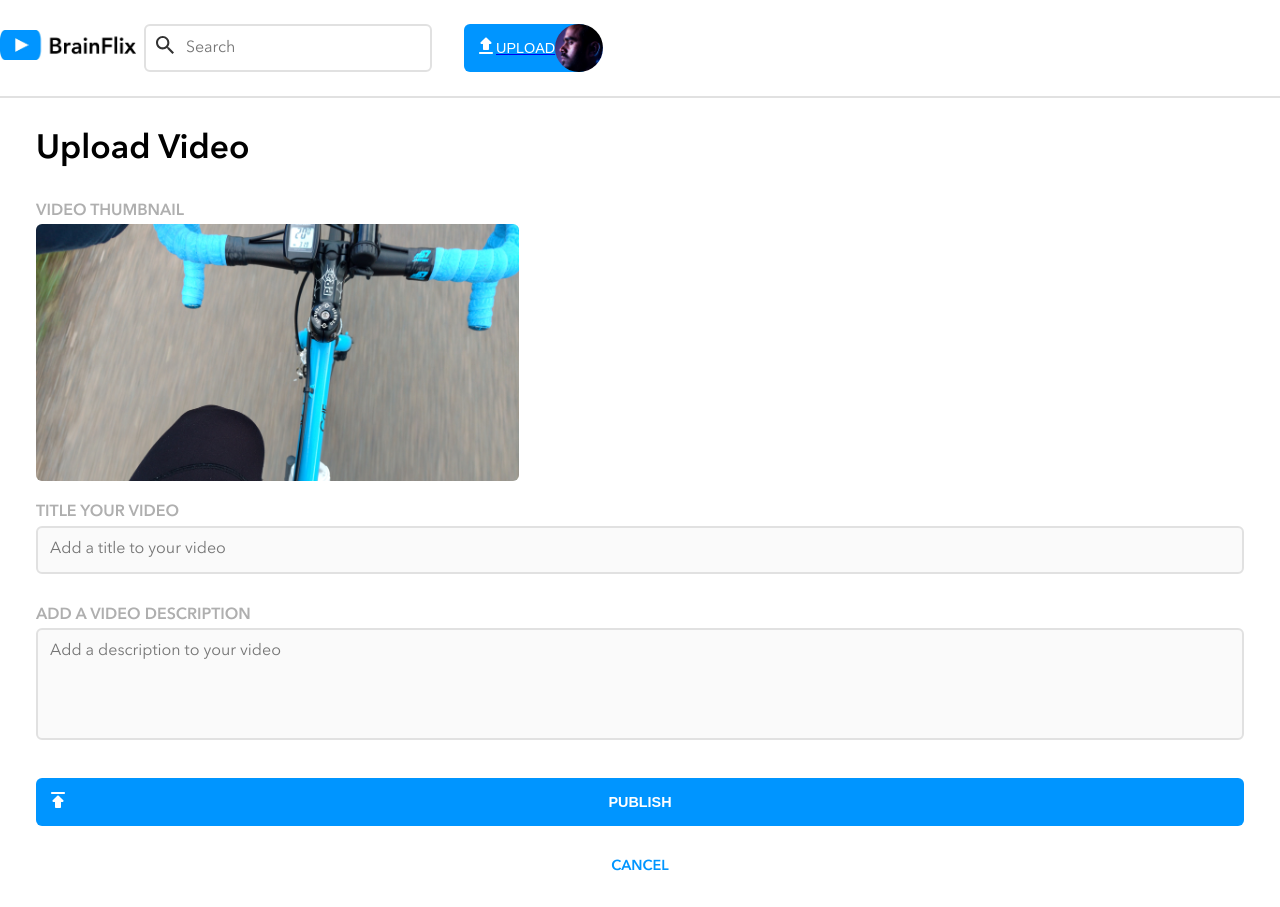
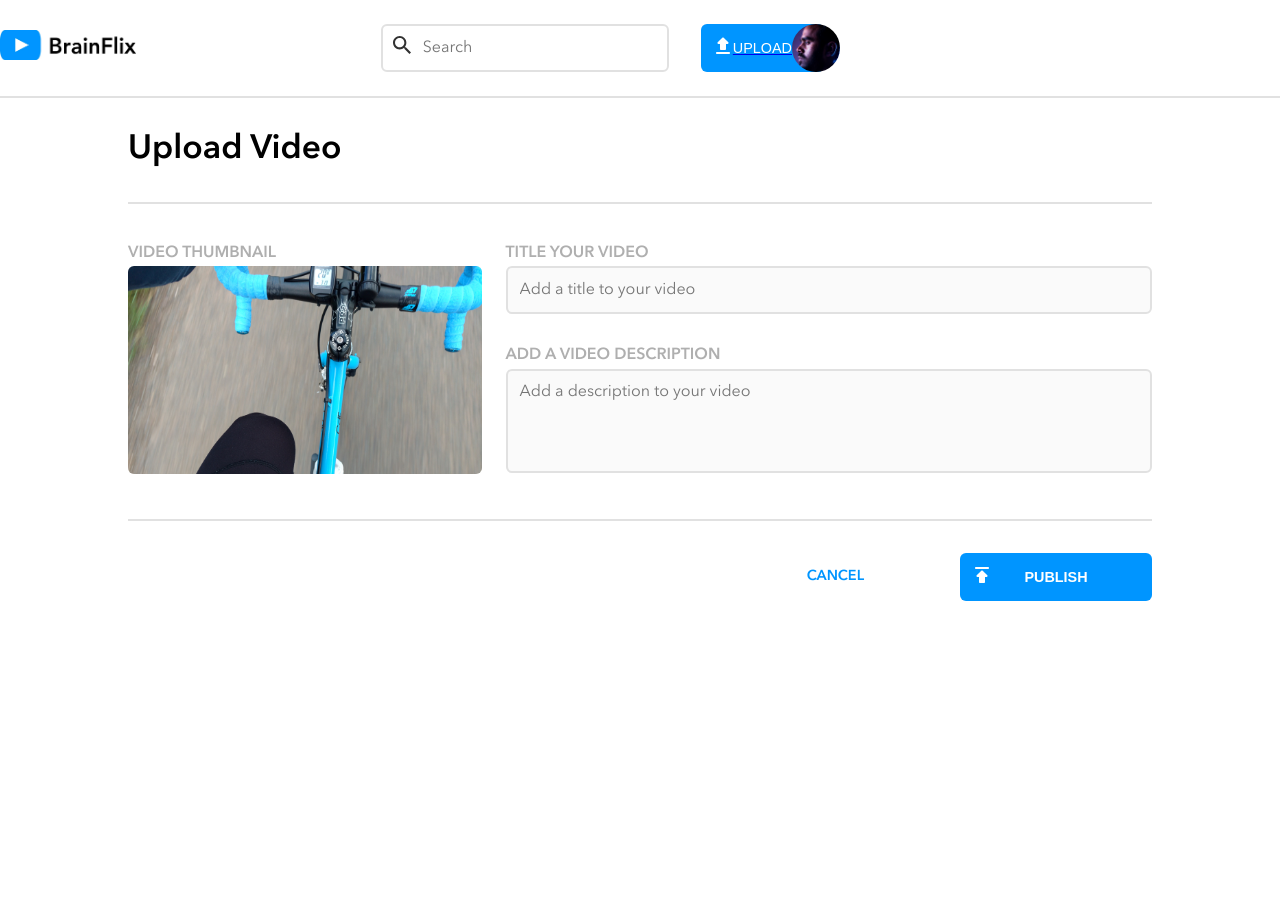
Before and after one commit to duongstephon/stephon-duong-brainflix, a React (Create React App) app: page /upload in a window 1280 px wide. After the commit the page ends 800 px from the top, so only its background shows below. Built offline with nearby package versions, Linux system fonts and the light colour scheme; the HTML template or start-up script is replaced by a standard one.

Commit message:
added responsive design to upload page

```diff
--- a/src/components/Header/Header.js
+++ b/src/components/Header/Header.js
@@ -6,8 +6,8 @@ import { Link } from 'react-router-dom';
 
 const Header = () => {
   return (
-    <div className='header'>
-      <Link to='/'>
+    <header className='header'>
+      <Link to='/' className='header__test'>
         <img
         className='header__logo'
         src={BrainFlixLogo}
@@ -26,7 +26,7 @@ const Header = () => {
       <Link to="/upload" className='header__link'>
         <button className='header__button'>upload</button>
       </Link>
-    </div>
+    </header>
   );
 };
 
--- a/src/components/Header/Header.scss
+++ b/src/components/Header/Header.scss
@@ -11,6 +11,7 @@
     margin: 0rem 1rem;
 
     @include mixins.tablet {
+        display: flex;
         flex-direction: row;
         justify-content: space-between;
         margin: 0rem 2.25rem;
@@ -49,7 +50,7 @@
         align-items: center;
 
         @include mixins.tablet {
-            width: 65%;
+            width: 25rem;
             margin: 0.5rem 0rem;
             justify-content: flex-end;
         }
@@ -83,4 +84,8 @@
     &__link {
         width: 100%;
     }
+
+    &__test {
+        width: 100%;
+    }
 }
--- /dev/null
+++ b/src/components/UploadButtons/UploadButtons.js
@@ -0,0 +1,14 @@
+import React from 'react';
+import './UploadButtons.scss';
+import { Link } from 'react-router-dom';
+
+const UploadButtons = () => {
+  return (
+    <div className='upload-buttons'>
+      <button className='upload-buttons__button'>publish</button>
+      <Link to="/" className='upload-buttons__cancel'>cancel</Link>
+    </div>
+  );
+};
+
+export default UploadButtons;
--- /dev/null
+++ b/src/components/UploadButtons/UploadButtons.scss
@@ -0,0 +1,42 @@
+@use '../../styles/partials/mixins.scss';
+@use '../../styles/partials/variables.scss';
+@use '../../styles/partials/global.scss' as *;
+
+.upload-buttons {
+    display: flex;
+    flex-direction: column;
+    align-items: center;
+
+    @include mixins.tablet {
+        flex-direction: row-reverse;
+        align-items: center;
+        margin-top: 1rem;
+    }
+
+    &__button {
+        background: url('../../assets/icons/publish.svg') no-repeat scroll 10px 10px;
+        @include mixins.uploadButton;
+        align-items: center;
+        font-weight: 600;
+        font-size: 0.9rem;
+        margin-bottom: 0rem;
+
+        @include mixins.tablet {
+            width: 12rem;
+        }
+    }
+
+    &__cancel {
+        text-decoration: none;
+        color: variables.$brainflix-blue;
+        text-transform: uppercase;
+        font-size: 0.9rem;
+        margin: 2rem;
+        font-weight: 600;
+
+        @include mixins.tablet {
+            margin: 1rem 6rem 0rem 0rem;
+
+        }
+    }
+}
--- a/src/components/UploadInfo/UploadInfo.js
+++ b/src/components/UploadInfo/UploadInfo.js
@@ -1,21 +1,14 @@
 import React from 'react';
 import './UploadInfo.scss';
-import { Link } from 'react-router-dom';
 
 const UploadInfo = () => {
   return (
-    <div>
-      <article>
-        <h3 className='upload-info__header'>title your video</h3>
-        <input className='upload-info__typable' type='text' placeholder='Add a title to your video' />
-        <h3 className='upload-info__header'>add a video description</h3>
-        <textarea className='upload-info__typable upload-info__typable--video-description' type='text' placeholder='Add a description to your video' />
-      </article>
-      <div className='upload-info__nav'>
-        <button className='upload-info__button'>publish</button>
-        <Link to="/" className='upload-info__cancel'>cancel</Link>
-      </div>
-    </div>
+    <section className='upload-info'>
+      <h3 className='upload-info__header'>title your video</h3>
+      <input className='upload-info__typable' type='text' placeholder='Add a title to your video' />
+      <h3 className='upload-info__header'>add a video description</h3>
+      <textarea className='upload-info__typable upload-info__typable--video-description' type='text' placeholder='Add a description to your video' />
+    </section>
   );
 };
 
--- a/src/components/UploadInfo/UploadInfo.scss
+++ b/src/components/UploadInfo/UploadInfo.scss
@@ -4,6 +4,10 @@
 
 
 .upload-info {
+    @include mixins.desktop {
+        width: 100%;
+        margin: 0rem 0rem 0rem 1.5rem;
+    }
 
     &__header {
         margin: 1rem 0rem 0.2rem 0rem;
@@ -30,30 +34,10 @@
 
         &--video-description {
             height: 7rem;
+
+            @include mixins.desktop {
+                height: 6.5rem;
+            }
         }
     }
-
-    &__nav {
-        display: flex;
-        flex-direction: column;
-        align-items: center;
-    }
-
-    &__button {
-        background: url('../../assets/icons/publish.svg') no-repeat scroll 10px 10px;
-        @include mixins.uploadButton;
-        align-items: center;
-        font-weight: 600;
-        font-size: 0.9rem;
-        margin-bottom: 0rem;
-    }
-
-    &__cancel {
-        text-decoration: none;
-        color: variables.$brainflix-blue;
-        text-transform: uppercase;
-        font-size: 0.9rem;
-        margin: 2rem;
-        font-weight: 600;
-    }
 }
--- a/src/components/UploadVideo/UploadVideo.scss
+++ b/src/components/UploadVideo/UploadVideo.scss
@@ -3,7 +3,11 @@
 @use '../../styles/partials/global.scss' as *;
 
 .upload-video {
-background-color: variables.$brainflix-white;
+    background-color: variables.$brainflix-white;
+
+    @include mixins.desktop {
+        width: 35rem;
+    }
 
     &__header {
         margin: 1rem 0rem 0.2rem 0rem;
@@ -18,7 +22,8 @@ background-color: variables.$brainflix-white;
         }
 
         @include mixins.desktop {
-            width: 40%;
+            width: 100%;
+            height: 13rem;
         }
     }
 }
--- a/src/pages/UploadPage/UploadPage.js
+++ b/src/pages/UploadPage/UploadPage.js
@@ -2,14 +2,18 @@ import './UploadPage.scss'
 import React, { Component } from 'react'
 import UploadVideo from '../../components/UploadVideo/UploadVideo'
 import UploadInfo from '../../components/UploadInfo/UploadInfo'
+import UploadButtons from '../../components/UploadButtons/UploadButtons'
 
 export default class UploadPage extends Component {
   render() {
     return (
       <div className="upload-page">
         <h1 className='upload-page__header'>Upload Video</h1>
-        <UploadVideo />
-        <UploadInfo />
+        <div className='upload-page__video-section'>
+          <UploadVideo />
+          <UploadInfo />
+        </div>
+        <UploadButtons />
       </div>
     )
   }
--- a/src/pages/UploadPage/UploadPage.scss
+++ b/src/pages/UploadPage/UploadPage.scss
@@ -10,8 +10,25 @@
         padding: 0rem 2.25rem;
     }
 
+    @include mixins.desktop {
+        padding: 0rem 8rem;
+    }
+
     &__header {
         margin: 2rem 0rem;
         font-weight: 600;
     }
+
+    &__video-section {
+        @include mixins.tablet {
+            padding: 1.5rem 0rem 0rem 0rem;
+            border-top: solid 2px variables.$brainflix-mercury;
+            border-bottom: solid 2px variables.$brainflix-mercury;
+        }
+
+        @include mixins.desktop {
+            display: flex;
+            padding: 1.5rem 0rem 1.5rem 0rem
+        }
+    }
 }
```
